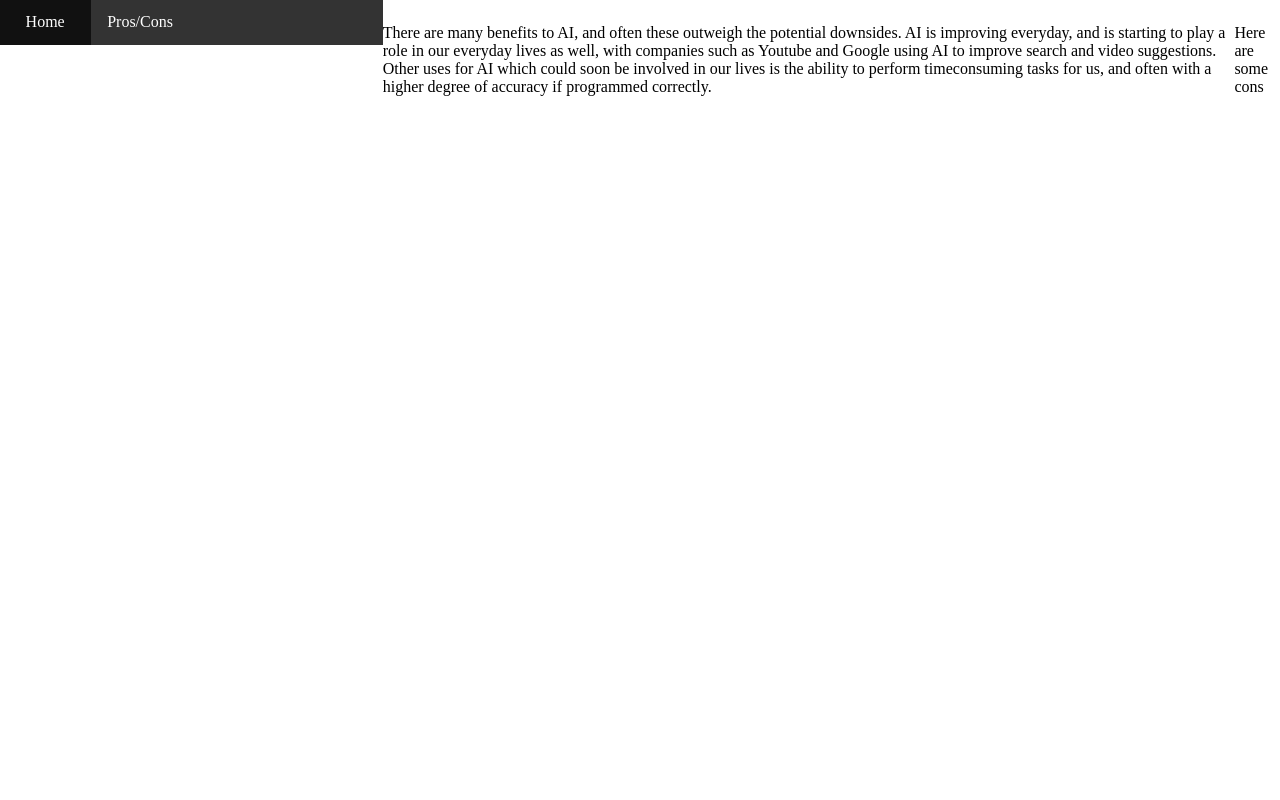
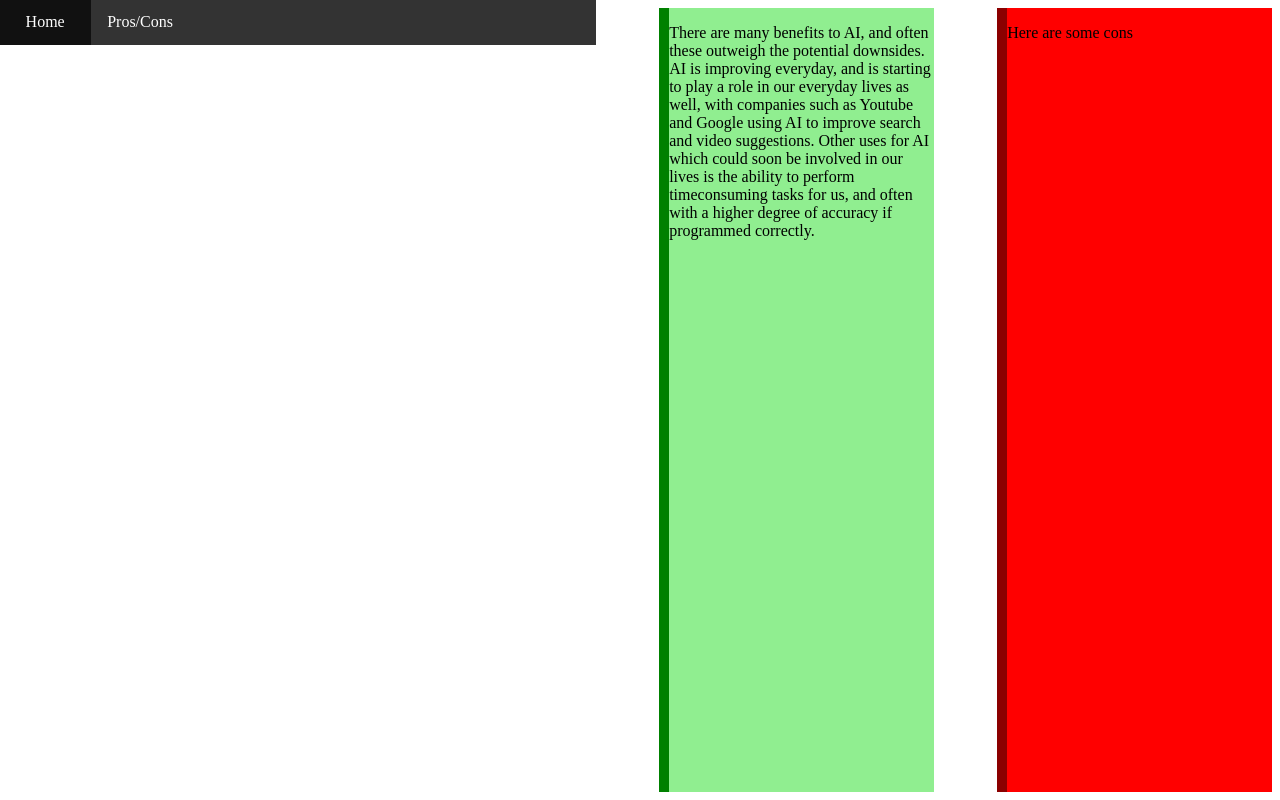
Before and after one commit to Lukas-n-milo/AI-Rights, a plain HTML site: page ProsandCons.html in a window 1280 px wide. Drawn offline with Linux system fonts and the light colour scheme.

Commit message:
Update stylesheet.css

```diff
--- a/stylesheet.css
+++ b/stylesheet.css
@@ -27,6 +27,19 @@ body{
     display: flex;
 }
 
+.pros{
+    width: 45%;
+    margin-left: 5%;
+    border-left: 10px solid green;
+    background-color: lightgreen;
+}
+.cons{
+    width: 45%;
+    margin-left: 5%;
+    border-left: 10px solid darkred;
+    background-color: red;
+}
+
 ul {
     list-style-type: none;
     margin: 0;
```
